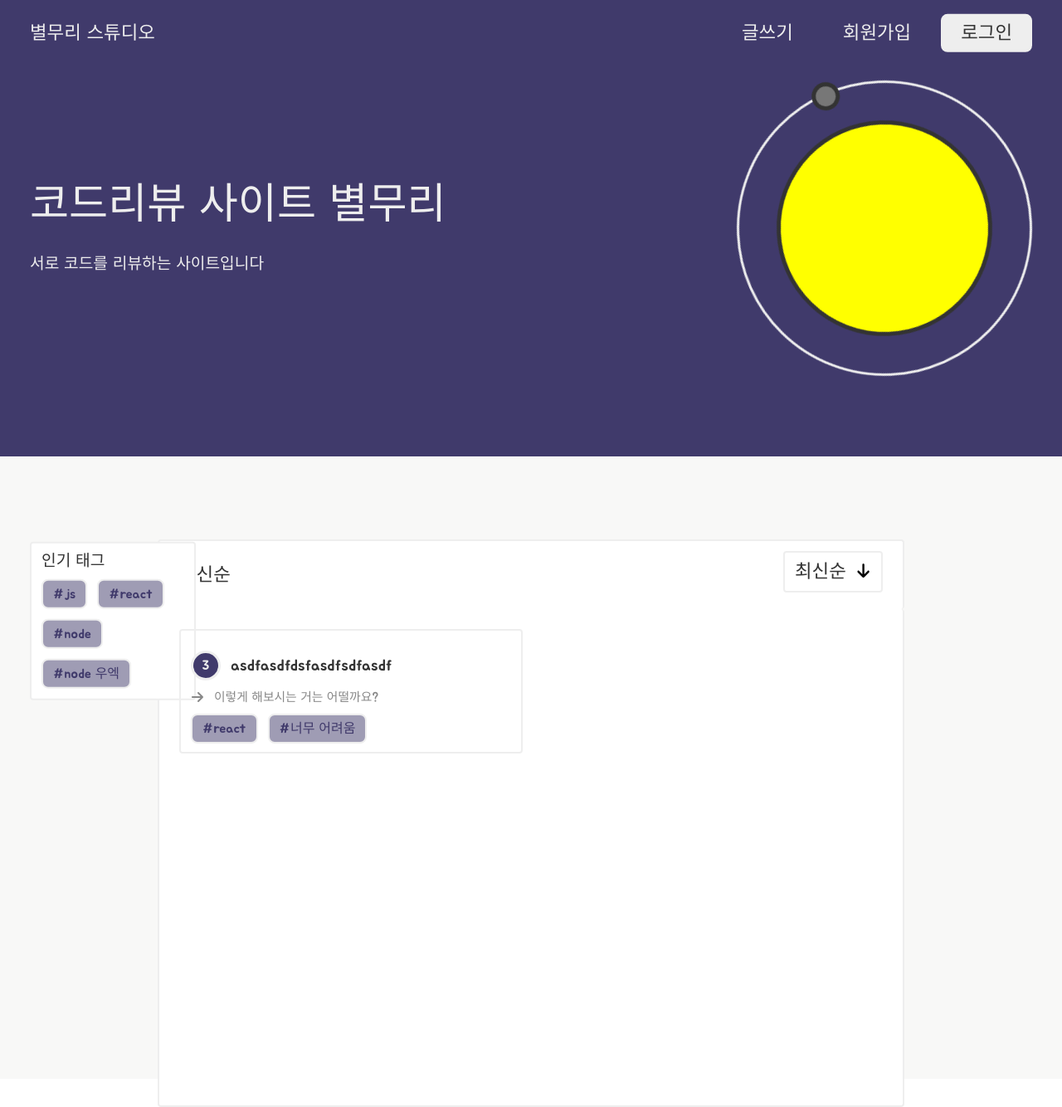
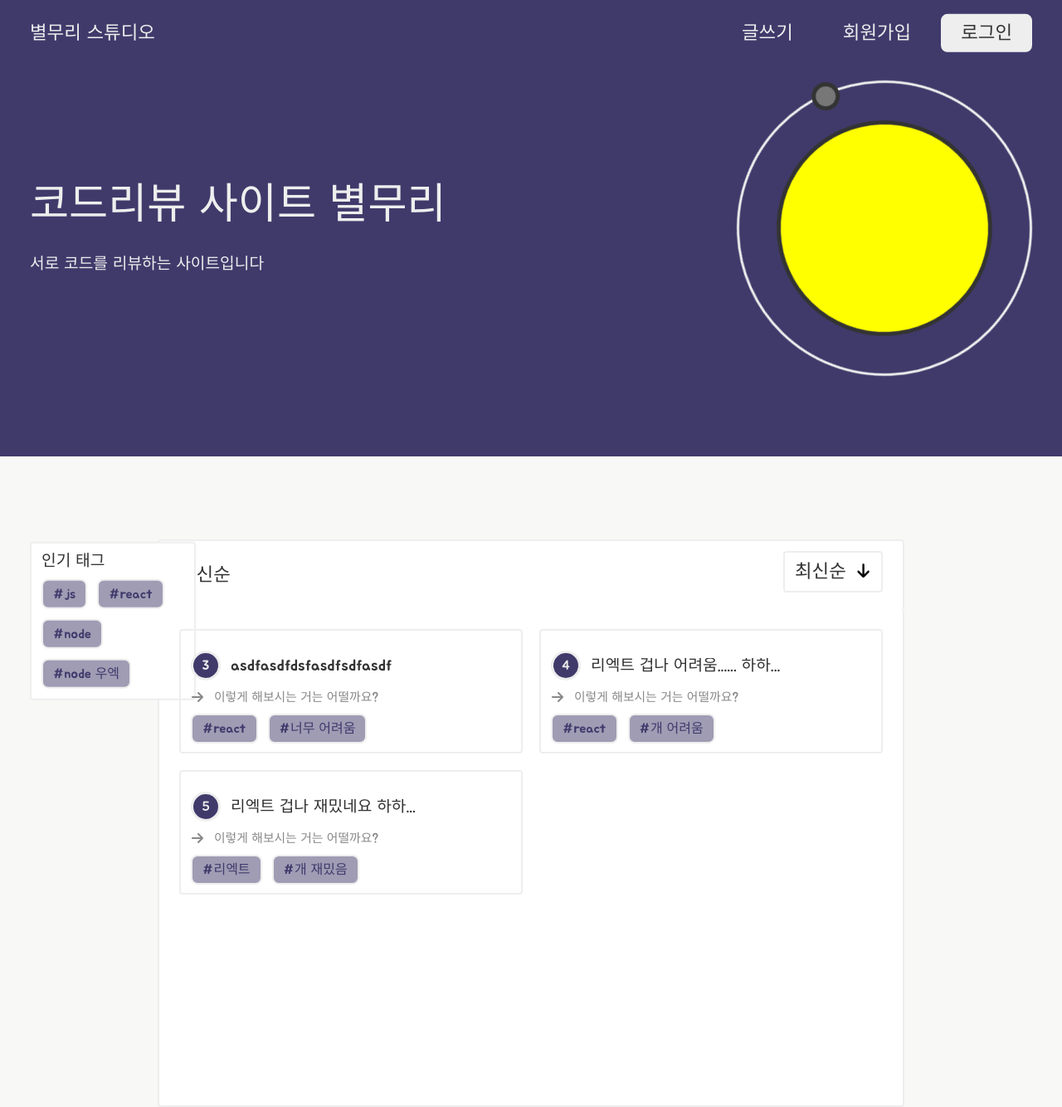
Before and after one commit to helloworld442/code-review-mono-repo, a React (Vite) app: page / in a window 1280 px wide. Shown: the top 1334 px of the page at 83% size. Built offline with nearby package versions, Linux system fonts and the light colour scheme; data requests are answered from the project's data file.

Commit message:
fix : fix layout background color and design #59

```diff
--- a/db.json
+++ b/db.json
@@ -7,6 +7,22 @@
       "content": "asdfadsfadsfdasfsfadsfdsafadsfadsfadsfasdfsda",
       "code": "",
       "id": 3
+    },
+    {
+      "tags": ["react", "개 어려움"],
+      "tag": "",
+      "title": "리엑트 겁나 어려움...... 하하...",
+      "content": "리엑트 살려줘 리엑트 살려주세요 ㅠㅠㅠㅠㅠㅠㅠㅠㅠㅠㅠㅠㅠㅠㅠㅠㅠㅠㅠㅠ",
+      "code": "",
+      "id": 4
+    },
+    {
+      "tags": ["리엑트", "개 재밌음"],
+      "tag": "",
+      "title": "리엑트 겁나 재밌네요 하하...",
+      "content": "리엑트 겁나 재밌네요 하하...리엑트 겁나 재밌네요 하하...리엑트 겁나 재밌네요 하하...리엑트 겁나 재밌네요 하하...",
+      "code": "",
+      "id": 5
     }
   ]
 }
--- a/src/Index.css
+++ b/src/Index.css
@@ -5,7 +5,7 @@ body {
 :root {
   font-family: Inter, system-ui, Avenir, Helvetica, Arial, sans-serif;
 
-  background-color: #fff;
+  background-color: #f8f8f7;
 
   font-synthesis: none;
   text-rendering: optimizeLegibility;
--- a/src/component/review/review-form/ReviewForm.scss
+++ b/src/component/review/review-form/ReviewForm.scss
@@ -137,7 +137,7 @@
 
 #review-form-code-button {
   position: absolute;
-  bottom: -105%;
+  bottom: -102%;
   left: 0;
   padding: 0 36px;
   box-sizing: border-box;
--- a/src/component/review/review-list/ReviewItem.jsx
+++ b/src/component/review/review-list/ReviewItem.jsx
@@ -1,18 +1,17 @@
 import "./ReviewItem.scss";
 import { ReactComponent as ArrowRight } from "../../../assets/arrow-right-solid.svg";
-import { Link } from "react-router-dom";
 import { Tag } from "../../ui";
 
 const ReviewItem = ({ review }) => {
   return (
     <li className="review-item">
       {/* 리뷰 아이템 대제목  영역 */}
-      <Link to={"/detail/" + review.id}>
+      <a href={"/detail/" + review.id}>
         <div className="review-item-title">
           <span className="review-item-id">{review.id}</span>
           <h2>{review.title}</h2>
         </div>
-      </Link>
+      </a>
 
       {/* 리뷰 아이템  댓글 영역*/}
       <div className="review-item-comment">
@@ -20,6 +19,7 @@ const ReviewItem = ({ review }) => {
         <h3>이렇게 해보시는 거는 어떨까요?</h3>
       </div>
 
+      {/* 리뷰 아이템 태그 영역 */}
       <div className="review-item-tags">
         {review.tags.map((tag, i) => (
           <Tag key={i} title={tag} />
--- a/src/component/review/review-list/ReviewList.scss
+++ b/src/component/review/review-list/ReviewList.scss
@@ -11,6 +11,6 @@
   background: #fff;
   display: grid;
   grid-template-columns: repeat(2, 1fr);
-  grid-auto-rows: 120px;
+  grid-auto-rows: 150px;
   grid-gap: 20px;
 }
--- a/src/index.css
+++ b/src/index.css
@@ -5,7 +5,7 @@ body {
 :root {
   font-family: Inter, system-ui, Avenir, Helvetica, Arial, sans-serif;
 
-  background-color: #fff;
+  background-color: #f8f8f7;
 
   font-synthesis: none;
   text-rendering: optimizeLegibility;
```
